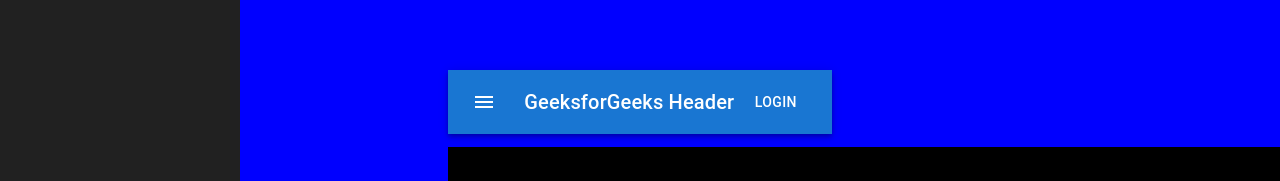
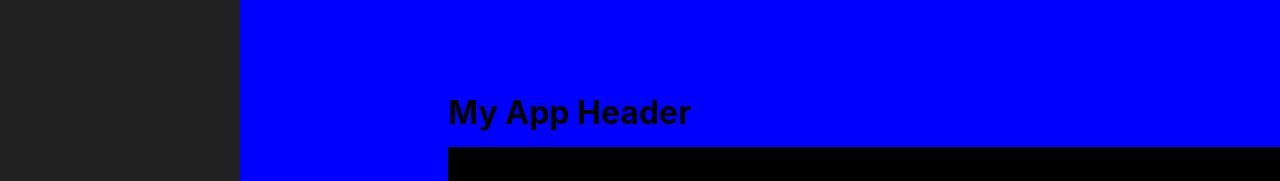
Before and after one commit to LukeFranco/trainer, a React (Create React App) app: page / in a window 1280 px wide. Shown: the part 226-407 px from the top of the page. Built offline with nearby package versions, Linux system fonts and the light colour scheme; no server answers.

Commit message:
created a simple header to fix the hook error

```diff
--- a/package.json
+++ b/package.json
@@ -3,6 +3,8 @@
   "version": "0.1.0",
   "private": true,
   "dependencies": {
+    "@emotion/react": "^11.11.1",
+    "@emotion/styled": "^11.11.0",
     "@testing-library/jest-dom": "^5.16.5",
     "@testing-library/react": "^13.4.0",
     "@testing-library/user-event": "^13.5.0",
@@ -36,5 +38,8 @@
       "last 1 firefox version",
       "last 1 safari version"
     ]
+  },
+  "devDependencies": {
+    "eslint-plugin-react-hooks": "^4.6.0"
   }
 }
--- a/src/components/Header.js
+++ b/src/components/Header.js
@@ -1,40 +1,11 @@
-import * as React from "react";
+import React from "react";
 
-// importing material UI components
-import AppBar from "@mui/material/AppBar";
-import Box from "@mui/material/Box";
-import Toolbar from "@mui/material/Toolbar";
-import Typography from "@mui/material/Typography";
-import Button from "@mui/material/Button";
-import IconButton from "@mui/material/IconButton";
-import MenuIcon from "@mui/icons-material/Menu";
+const Header = () => {
+  return (
+    <div>
+      <h1>My App Header</h1>
+    </div>
+  );
+};
 
-export default function Header() {
-  return (
-      <AppBar position="static">
-        <Toolbar>
-          {/*Inside the IconButton, we
-           can render various icons*/}
-          <IconButton
-            size="large"
-            edge="start"
-            color="inherit"
-            aria-label="menu"
-            sx={{ mr: 2 }}
-          >
-            {/*This is a simple Menu
-             Icon wrapped in Icon */}
-            <MenuIcon />
-          </IconButton>
-          {/* The Typography component applies
-           default font weights and sizes */}
-
-          <Typography variant="h6"
-            component="div" sx={{ flexGrow: 1 }}>
-            GeeksforGeeks Header
-          </Typography>
-          <Button color="inherit">Login</Button>
-        </Toolbar>
-      </AppBar>
-  );
-}
+export default Header;
```
Also changed, not shown: src/components/useCustomNavigate.js (added, +8 -0 lines), 1 other file (tests, documents, lock files or other folders).
